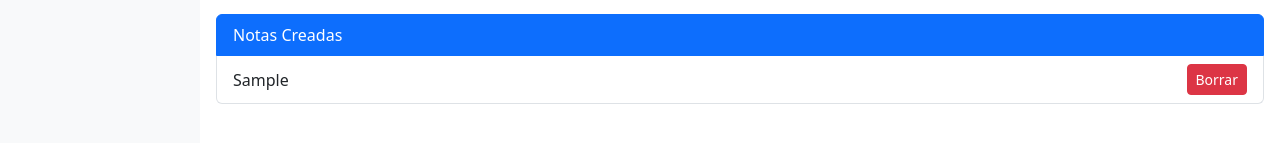
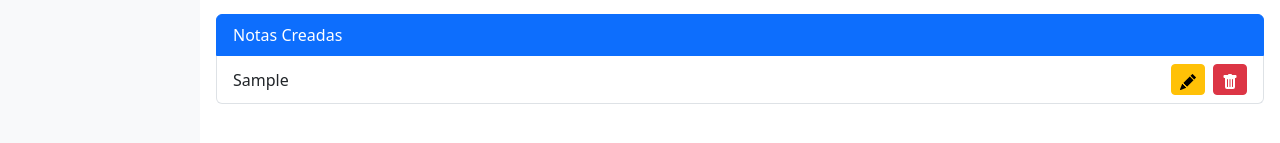
Before and after one commit to TheJonaCode/Personal-Dashboard, a React (Vite) app: page / in a window 1280 px wide. Both pictures are taken after typing "Sample" into the empty fields and a click on the button "Agregar". Shown: the part 319-462 px from the top of the page. Built offline with nearby package versions, Linux system fonts and the light colour scheme.

Commit message:
modificar una nota

```diff
--- a/src/components/Notas.jsx
+++ b/src/components/Notas.jsx
@@ -3,6 +3,9 @@
 function Notas() {
   const [nota, setNota] = useState("");
   const [listaNotas, setListaNotas] = useState([]);
+  const [editIndex, setEditIndex] = useState(null);
+  const [notaEditada, setNotaEditada] = useState("");
+
 
   // Cargar notas al iniciar
   useEffect(() => {
@@ -31,6 +34,18 @@
   setListaNotas(nuevasNotas);
 };
 
+const iniciarEdicion = (index, notaActual) => {
+  setEditIndex(index);
+  setNotaEditada(notaActual);
+};
+
+const guardarEdicion = (index) => {
+  const nuevasNotas = [...listaNotas];
+  nuevasNotas[index] = notaEditada;
+  setListaNotas(nuevasNotas);
+  setEditIndex(null);
+  setNotaEditada("");
+};
 
   return (
     <div>
@@ -47,15 +62,40 @@
         <li className=" mt-3 list-group-item active" aria-current="true">Notas Creadas</li>
         {listaNotas.map((n, index) => (
         <li className="list-group-item d-flex justify-content-between align-items-center" key={index}>
+            {editIndex === index ? (
+            <>
+                <input
+                type="text"
+                value={notaEditada}
+                onChange={(e) => setNotaEditada(e.target.value)}
+                className="form-control me-2"
+                />
+                <button onClick={() => guardarEdicion(index)} className="btn btn-success btn-sm">
+                Guardar
+                </button>
+            </>
+            ) : (
+            <>
                 {n}
+                <div>
+                <button onClick={() => iniciarEdicion(index, n)} className="btn btn-warning btn-sm me-2">
+                    <svg xmlns="http://www.w3.org/2000/svg" width="16" height="16" fill="currentColor" class="bi bi-pencil-fill" viewBox="0 0 16 16">
+                        <path d="M12.854.146a.5.5 0 0 0-.707 0L10.5 1.793 14.207 5.5l1.647-1.646a.5.5 0 0 0 0-.708zm.646 6.061L9.793 2.5 3.293 9H3.5a.5.5 0 0 1 .5.5v.5h.5a.5.5 0 0 1 .5.5v.5h.5a.5.5 0 0 1 .5.5v.5h.5a.5.5 0 0 1 .5.5v.207zm-7.468 7.468A.5.5 0 0 1 6 13.5V13h-.5a.5.5 0 0 1-.5-.5V12h-.5a.5.5 0 0 1-.5-.5V11h-.5a.5.5 0 0 1-.5-.5V10h-.5a.5.5 0 0 1-.175-.032l-.179.178a.5.5 0 0 0-.11.168l-2 5a.5.5 0 0 0 .65.65l5-2a.5.5 0 0 0 .168-.11z"/>
+                    </svg>
+                </button>
                 <button onClick={() => borrarNota(index)} className="btn btn-danger btn-sm">
-           Borrar
+                    <svg xmlns="http://www.w3.org/2000/svg" width="16" height="16" fill="currentColor" class="bi bi-trash-fill" viewBox="0 0 16 16">
+                        <path d="M2.5 1a1 1 0 0 0-1 1v1a1 1 0 0 0 1 1H3v9a2 2 0 0 0 2 2h6a2 2 0 0 0 2-2V4h.5a1 1 0 0 0 1-1V2a1 1 0 0 0-1-1H10a1 1 0 0 0-1-1H7a1 1 0 0 0-1 1zm3 4a.5.5 0 0 1 .5.5v7a.5.5 0 0 1-1 0v-7a.5.5 0 0 1 .5-.5M8 5a.5.5 0 0 1 .5.5v7a.5.5 0 0 1-1 0v-7A.5.5 0 0 1 8 5m3 .5v7a.5.5 0 0 1-1 0v-7a.5.5 0 0 1 1 0"/>
+                    </svg>
                 </button>
+                </div>
+            </>
+            )}
         </li>
         ))}
       </ul>
     </div>
-  );
-}
+)}
+
 
 export default Notas;
```
Lines whose indentation alone changed are shown as unchanged.
